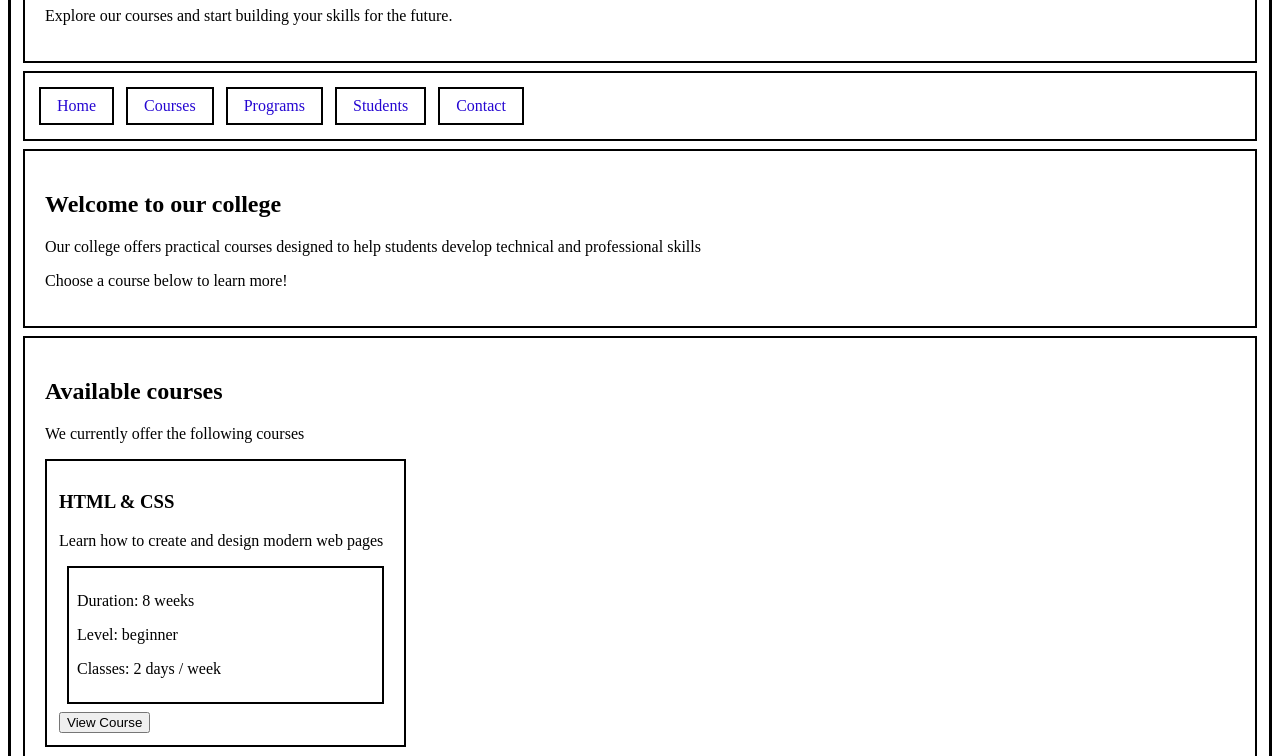
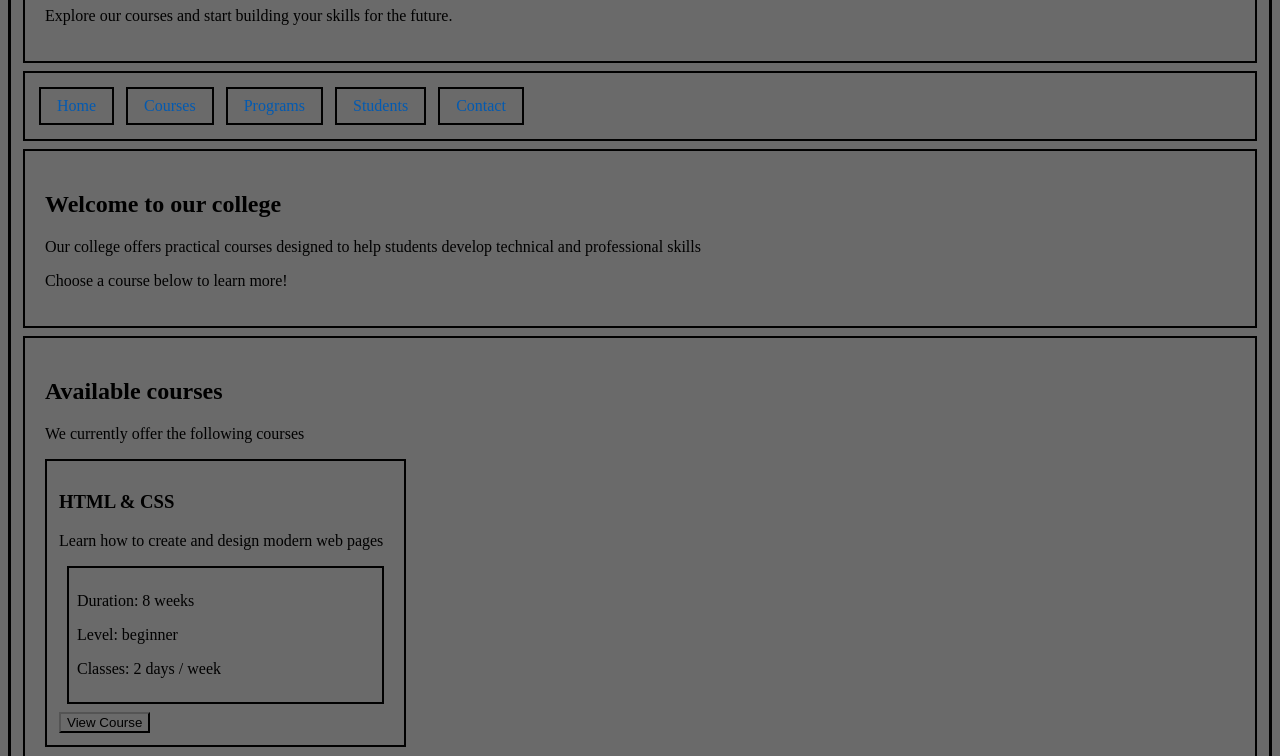
Before and after one commit to vamprock19/Internet-Programming-course-La-Salle-2026-, a plain HTML site: page HW/5/index.html in a window 1280 px wide. Shown: the part 118-874 px from the top of the page. Drawn offline with Linux system fonts and the light colour scheme.

Commit message:
Background color pcked

```diff
--- a/HW/5/index.html
+++ b/HW/5/index.html
@@ -5,6 +5,10 @@
     <meta name="viewport" content="width=device-width, initial-scale=1.0">
     <title>College Course Portal</title>
     <style>
+        *
+        {
+            background-color: rgb(106, 106, 106);
+        }
         nav a
         {
             display: inline-block;
@@ -12,7 +16,7 @@
             padding: 8px 16px;
             margin: 4px;
             text-decoration: none;
-            color: rgb(37, 6, 210);
+            color: rgb(3, 90, 177);
         }
 
     </style>
```
